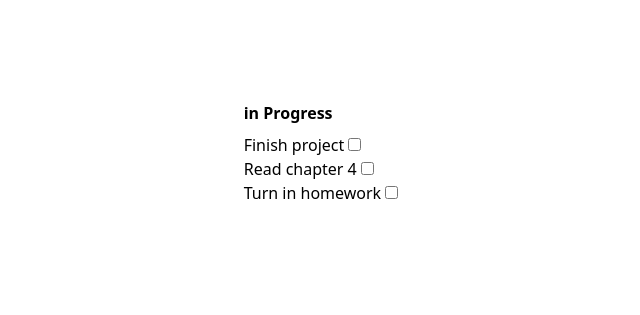
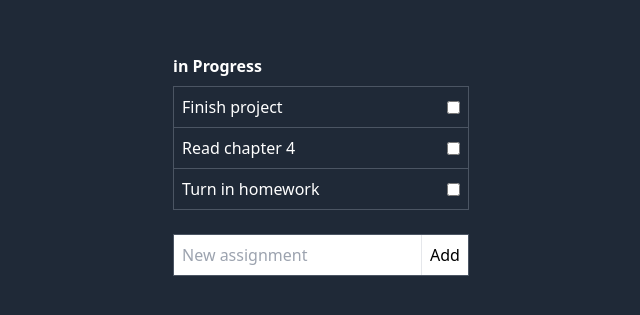
Before and after one commit to DataScientist2807/larac_vue3_step, a Vue app: page / in a window 1280 px wide. Shown: the part 235-550 px from the top of the page, without its empty margins (319-959 px from the left). Built offline with nearby package versions, Linux system fonts and the light colour scheme.

Commit message:
Handle-a-Form-Submission

```diff
--- a/public/index.html
+++ b/public/index.html
@@ -8,7 +8,7 @@
     <title><%= htmlWebpackPlugin.options.title %></title>
     <script src="https://cdn.tailwindcss.com"></script>
   </head>
-  <body class="h-full grid place-items-center">
+  <body class="h-full grid place-items-center bg-gray-800 text-white">
     <noscript>
       <strong>We're sorry but <%= htmlWebpackPlugin.options.title %> doesn't work properly without JavaScript enabled. Please enable it to continue.</strong>
     </noscript>
--- a/src/App.vue
+++ b/src/App.vue
@@ -9,8 +9,6 @@ export default {
   components: {
     Assignments
   },
-
-
 };
 </script>
 
--- a/src/components/Assignment.vue
+++ b/src/components/Assignment.vue
@@ -1,8 +1,8 @@
 <template>
   <li>
-    <label>
+    <label class="p-2 flex justify-between items-center">
       {{ theAssignment.name }}
-      <input type="checkbox" v-model="theAssignment.complete" />
+      <input type="checkbox" v-model="theAssignment.complete" class="ml-3"/>
     </label>
   </li>
 </template>
--- a/src/components/AssignmentList.vue
+++ b/src/components/AssignmentList.vue
@@ -2,7 +2,7 @@
   <div>
     <section v-show="assignments.length">
       <h2 class="font-bold mb-2">{{ title }}</h2>
-      <ul>
+      <ul class="border border-gray-600 divide-y divide-gray-600">
         <Assignment
           v-for="assignment in assignments"
           :key="assignment.id"
--- a/src/components/Assignments.vue
+++ b/src/components/Assignments.vue
@@ -8,6 +8,13 @@
       :assignments="filters.completed"
       title="Completed"
     ></AssignmentList>
+
+    <form>
+      <div class="border border-gray-600 text-black">
+        <input placeholder="New assignment" class="p-2" />
+        <button type="submit" class="bg-white p-2 border-l">Add</button>
+      </div>
+    </form>
   </section>
 </template>
 <script>
@@ -35,10 +42,12 @@ export default {
 
     filters() {
       return {
-      inProgress: this.assignments.filter((assignment) => !assignment.complete),
-      completed: this.assignments.filter((assignment) => assignment.complete)
-    }
-    }
+        inProgress: this.assignments.filter(
+          (assignment) => !assignment.complete
+        ),
+        completed: this.assignments.filter((assignment) => assignment.complete),
+      };
+    },
   },
 };
 </script>
```
Lines whose indentation alone changed are shown as unchanged.
